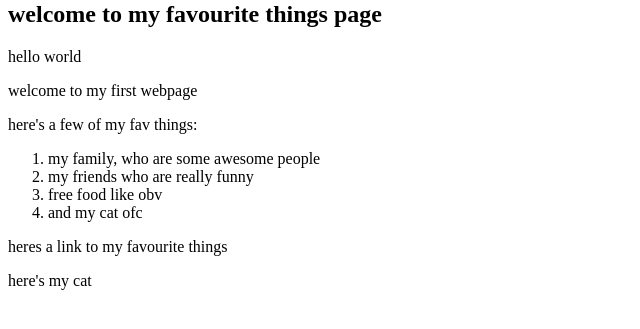
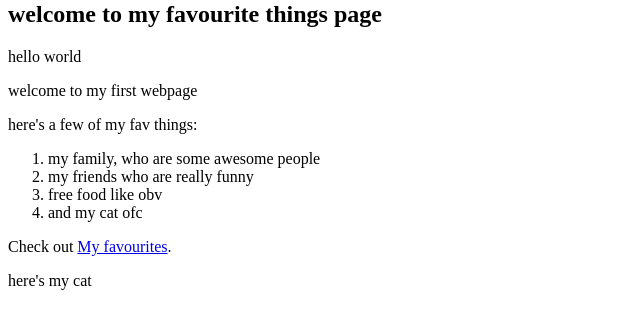
Before and after one commit to isir10/my-favourites, a plain HTML site: page my-fav.html in a window 1280 px wide. Shown: the part 79-408 px from the top of the page, without its empty margins (0-640 px from the left). Drawn offline with Linux system fonts and the light colour scheme.

Commit message:
fixed my webpagelink

```diff
--- a/my-fav.html
+++ b/my-fav.html
@@ -24,7 +24,7 @@
         <li>and my cat ofc</li>
         </ol>
 
-    <p>heres a link to my favourite things <ahref="myfavourite-things.html"</a> </p>
+    <p>Check out <a href="http://myfavs.com/">My favourites</a>.
 
     <p>here's my cat</p>
 
```
